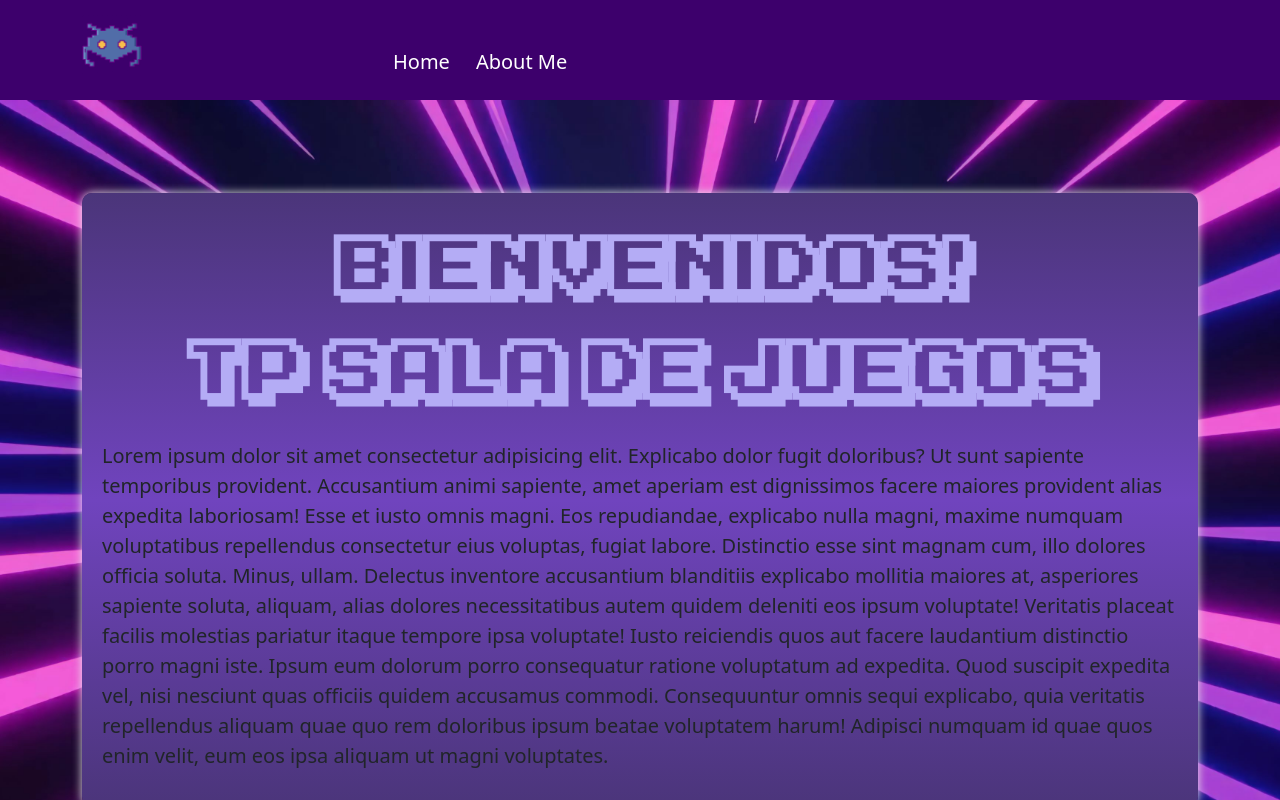
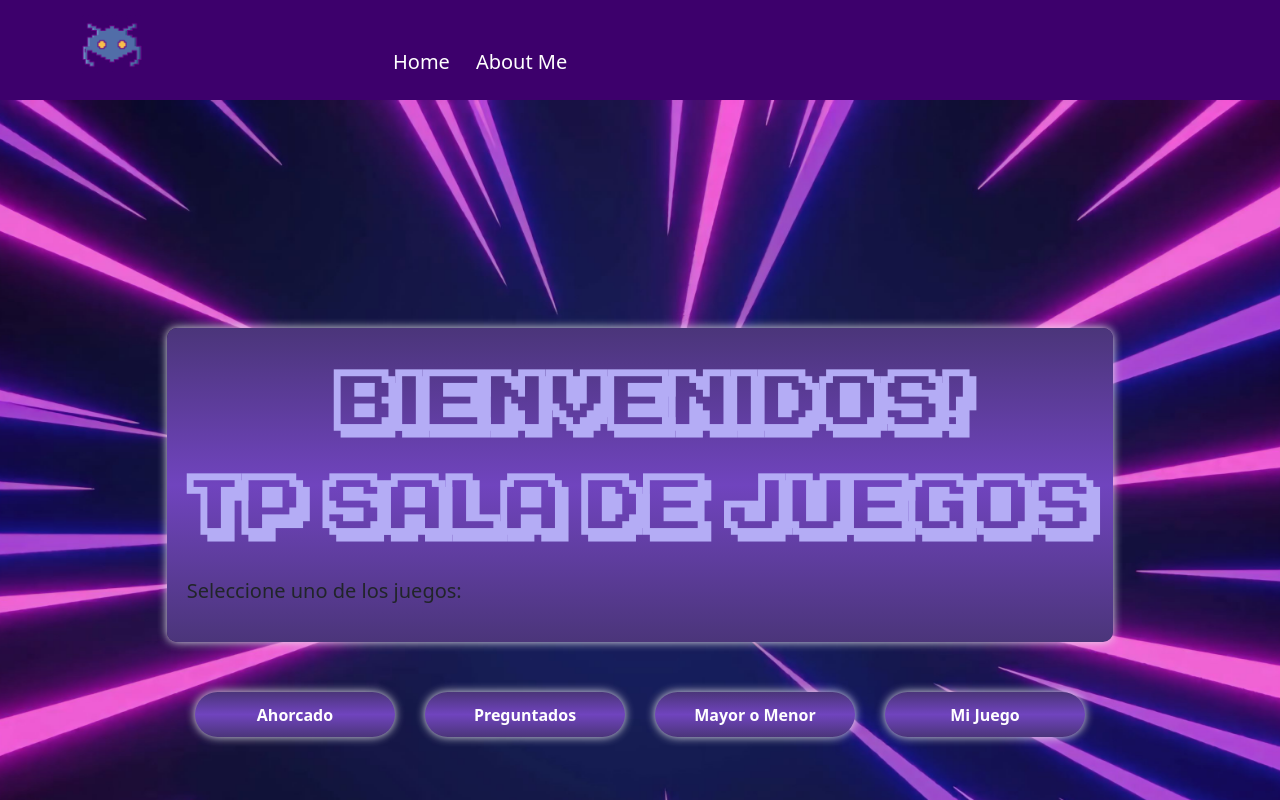
Before and after one commit to rociobessio/tp-sala-de-juegos, an Angular app: page /home in a window 1280 px wide. Shown: the top 800 px of the page. Built offline with nearby package versions, Linux system fonts and the light colour scheme.

Commit message:
Seguimiento del home

```diff
--- a/src/app/components/home/home.component.css
+++ b/src/app/components/home/home.component.css
@@ -9,9 +9,10 @@ body {
 
 .container {
     width: 100%;
-    height: 100vh;
+    height: 110vh;
     display: flex;
-    justify-content: center; /* This centers horizontally */
+    flex-direction: column; /* Stack items vertically */
+    justify-content: center; /* Horizontally center elements */
     align-items: center; /* This centers vertically */
   }
 
@@ -51,3 +52,58 @@ body {
 p {
     font-size: 20px;
 }
+
+/* INICIO DE BOTONES PARA SELECCIONAR JUEGO */
+.botones {
+    display: flex;
+    align-items: center;
+    margin-top: 20px;
+    bottom: 20px;
+}
+
+.btn-botones {
+    margin-top: 20px; /* Ajustar el margen superior para separar los botones de la información */
+}
+
+.botones button{
+    position: relative;
+    width: 200px;
+    height: 45px;
+    background: linear-gradient(#4b357a,#7044be,#4b357a);
+    border: 2px solid #b4acf5;
+    outline: none;
+    border-radius: 40px;
+    cursor: pointer;
+    color: white;
+    font-weight: 600;
+    z-index: 1;
+    overflow: hidden;
+    margin-bottom: 15px;
+    background-color: #333;
+    box-shadow: 0 0 10px #e9e7ed;
+    border: none;
+    outline: none;
+
+    /* Separo los botones y tambien de arriba */
+    margin-right: 30px;
+    margin-top: 30px;
+}
+.botones button:last-child {
+    margin-right: 0;
+}
+.botones::before{
+    content: '';
+    position: absolute;
+    top: -100%;
+    left: 0;
+    width: 100%;
+    height: 100%;
+    background: linear-gradient(#4b357a,#7044be,#4b357a);
+    z-index: -1;
+    transition: .5s;
+}
+
+.botones:hover::before{
+    top: 0;
+}
+/* FIN DE BOTONES PARA SELECCIONAR JUEGO */
--- a/src/app/components/home/home.component.html
+++ b/src/app/components/home/home.component.html
@@ -6,18 +6,17 @@
         <div class="welcome">
             <h1>¡Bienvenidos!</h1>
             <h2>TP SALA DE JUEGOS</h2>
-            <!-- <p>A su sitio web de arcade</p> -->
-            <p>Lorem ipsum dolor sit amet consectetur adipisicing elit. Explicabo dolor fugit doloribus? Ut sunt sapiente temporibus provident. Accusantium animi sapiente, amet aperiam est dignissimos facere maiores provident alias expedita laboriosam!
-            Esse et iusto omnis magni. Eos repudiandae, explicabo nulla magni, maxime numquam voluptatibus repellendus consectetur eius voluptas, fugiat labore. Distinctio esse sint magnam cum, illo dolores officia soluta. Minus, ullam.
-            Delectus inventore accusantium blanditiis explicabo mollitia maiores at, asperiores sapiente soluta, aliquam, alias dolores necessitatibus autem quidem deleniti eos ipsum voluptate! Veritatis placeat facilis molestias pariatur itaque tempore ipsa voluptate!
-            Iusto reiciendis quos aut facere laudantium distinctio porro magni iste. Ipsum eum dolorum porro consequatur ratione voluptatum ad expedita. Quod suscipit expedita vel, nisi nesciunt quas officiis quidem accusamus commodi.
-            Consequuntur omnis sequi explicabo, quia veritatis repellendus aliquam quae quo rem doloribus ipsum beatae voluptatem harum! Adipisci numquam id quae quos enim velit, eum eos ipsa aliquam ut magni voluptates.</p>
+            <p>Seleccione uno de los juegos:</p>
+
         </div>
         <!-- INICIO DEL H1 & H2 -->
 
         <!-- INICIO DE LOS BOTONES -->
         <div class="botones">
-
+            <button type="submit" class="pixel-art-button">Ahorcado</button>
+            <button type="submit" class="pixel-art-button">Preguntados</button>
+            <button type="submit" class="pixel-art-button">Mayor o Menor</button>
+            <button type="submit" class="pixel-art-button">Mi Juego</button>
         </div>
         <!-- FIN DE LOS BOTONES -->
     </div>
```
